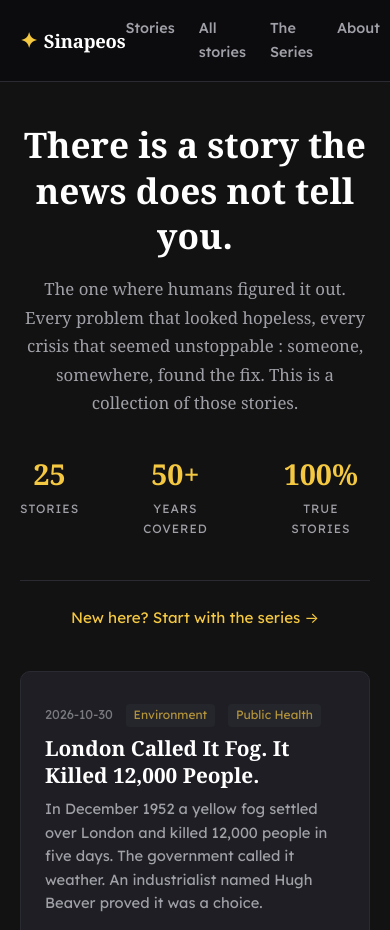
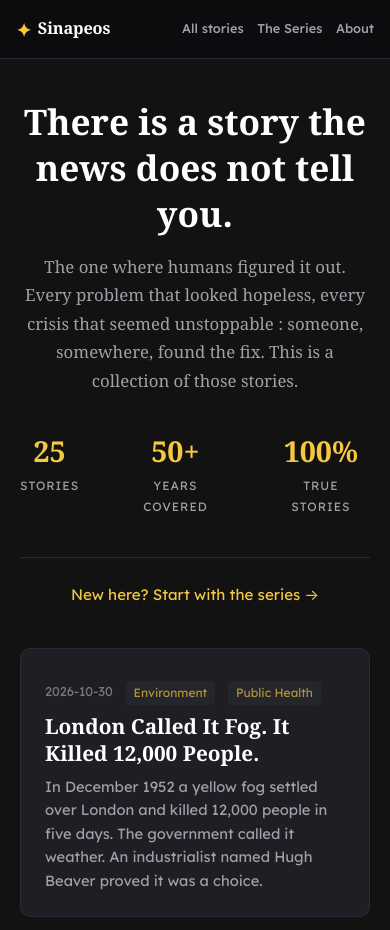
Before and after one commit to ronaldleonardo/sinapeos, an Astro site: page / in a window 390 px wide. Shown: the top 930 px of the page. Built offline with nearby package versions, Linux system fonts and the light colour scheme; Astro itself is replaced by a stand-in of ours.

Commit message:
Nav: drop duplicate Stories link, keep header on one line at <=600px (no shrink-to-break)

```diff
--- a/src/layouts/BaseLayout.astro
+++ b/src/layouts/BaseLayout.astro
@@ -351,7 +351,6 @@ const url = canonical ? `${siteUrl}${canonical}` : Astro.url.href;
         <span class="logo-text">Sinapeos</span>
       </a>
       <div class="nav-links">
-        <a href="/">Stories</a>
         <a href="/posts">All stories</a>
         <a href="/series">The Series</a>
         <a href="/about">About</a>
@@ -465,6 +464,7 @@ const url = canonical ? `${siteUrl}${canonical}` : Astro.url.href;
   .nav-links {
     display: flex;
     gap: 1.5rem;
+    align-items: center;
   }
 
   .nav-links a {
@@ -475,6 +475,20 @@ const url = canonical ? `${siteUrl}${canonical}` : Astro.url.href;
   }
 
   .nav-links a:hover { color: var(--text); }
+
+  /* Small screens: keep the header on one line. No wrap, no shrink-to-break. */
+  @media (max-width: 600px) {
+    nav { padding: 0.85rem 1rem; gap: 0.75rem; }
+    .logo { font-size: 1.02rem; flex-shrink: 0; }
+    .logo-mark { font-size: 1.15rem; }
+    .nav-links { gap: 0.85rem; }
+    .nav-links a { font-size: 0.8rem; white-space: nowrap; }
+  }
+
+  @media (max-width: 380px) {
+    .nav-links { gap: 0.6rem; }
+    .nav-links a { font-size: 0.75rem; }
+  }
 
   /* Main */
   main {
```
